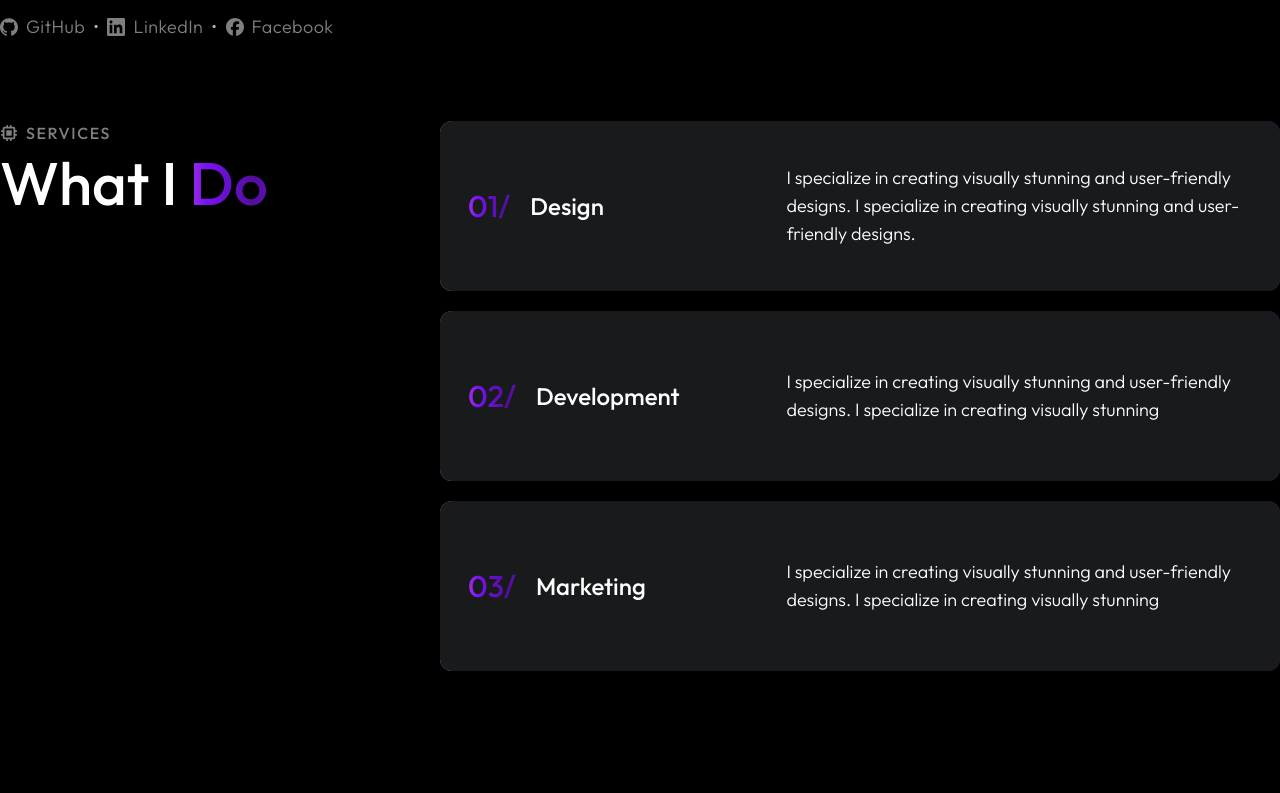
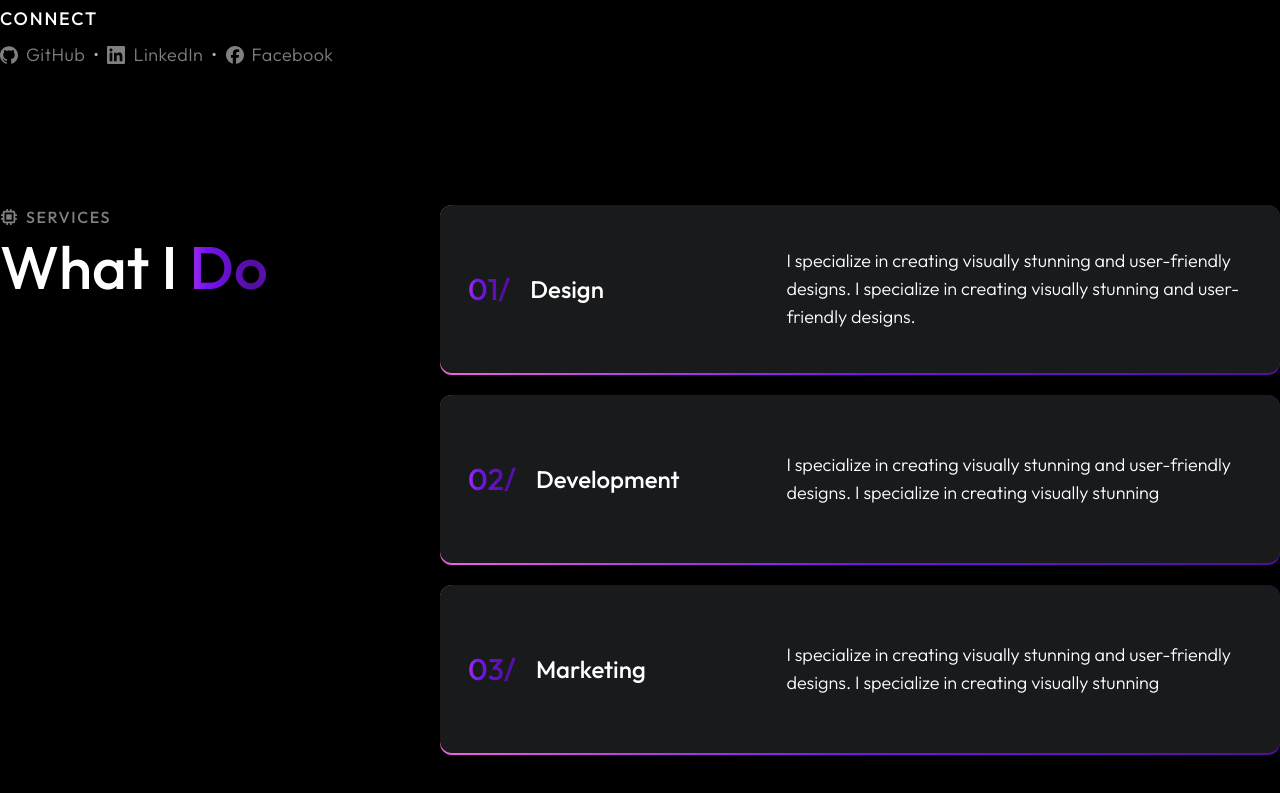
Before and after one commit to suny-webdevs/mdssk, a Next.js app: page / in a window 1280 px wide. Shown: the part 887-1680 px from the top of the page. Before the commit the page ends 1638 px from the top, so only its background shows below. Built offline with nearby package versions, Linux system fonts and the light colour scheme.

Commit message:
service card design adjust

```diff
--- a/src/components/MainPage/MainPage.jsx
+++ b/src/components/MainPage/MainPage.jsx
@@ -1,13 +1,13 @@
-import HeroSection from "./HeroSection"
-import ServiceSection from "./ServiceSection"
+import HeroSection from "./HeroSection";
+import ServiceSection from "./ServiceSection";
 
 const MainPage = () => {
   return (
-    <div>
+    <div className="my-10 flex flex-col gap-10 md:gap-14">
       <HeroSection />
       <ServiceSection />
     </div>
-  )
-}
+  );
+};
 
-export default MainPage
+export default MainPage;
--- a/src/components/MainPage/ServiceSection.jsx
+++ b/src/components/MainPage/ServiceSection.jsx
@@ -1,7 +1,6 @@
 import SectionTitle from "../shared/SectionTitle";
 import { HiChip } from "react-icons/hi";
 import ServiceCard from "../shared/ServiceCard";
-import { BsBrush } from "react-icons/bs";
 
 const services = [
   {
@@ -23,7 +22,7 @@ const services = [
 
 const ServiceSection = () => {
   return (
-    <div className="mb-20 grid grid-cols-1 gap-10 md:grid-cols-3">
+    <div className="grid grid-cols-1 gap-10 md:grid-cols-3">
       <div>
         <SectionTitle
           icon={<HiChip className="text-lg" />}
@@ -37,7 +36,6 @@ const ServiceSection = () => {
           <ServiceCard
             key={index}
             index={index}
-            logo={<BsBrush />}
             title={title}
             description={description}
           />
--- a/src/components/shared/ServiceCard.jsx
+++ b/src/components/shared/ServiceCard.jsx
@@ -3,15 +3,15 @@ import TextGradient from "./TextGradient";
 
 const ServiceCard = ({ index, title, description }) => {
   return (
-    <div className="animate-gradient w-full rounded-xl bg-gradient-to-r from-[#F761E0] via-[#7613F1] to-[#520E9D] transition-all duration-100 ease-in-out hover:p-[2px] md:h-[170px]">
+    <div className="animate-gradient w-full rounded-xl bg-gradient-to-r from-[#F761E0] via-[#7613F1] to-[#520E9D] pb-[2px] transition-all duration-100 ease-in-out hover:p-[2px] md:h-[170px]">
       <div className="grid h-full w-full grid-cols-1 items-center gap-3 rounded-xl bg-[#181a1c] px-7 py-5 md:grid-cols-5">
-        <p className="col-span-2 flex items-center gap-2 text-3xl font-medium md:gap-5 md:text-2xl">
+        <h3 className="col-span-2 flex flex-col gap-2 text-3xl font-medium md:flex-row md:items-center md:gap-5 md:text-2xl">
           <TextGradient className="text-3xl">
             {index < 10 ? "0" : ""}
             {index + 1}/
           </TextGradient>{" "}
           <span>{title}</span>
-        </p>
+        </h3>
         <p className="col-span-3 font-light md:text-lg">{description}</p>
       </div>
     </div>
```
